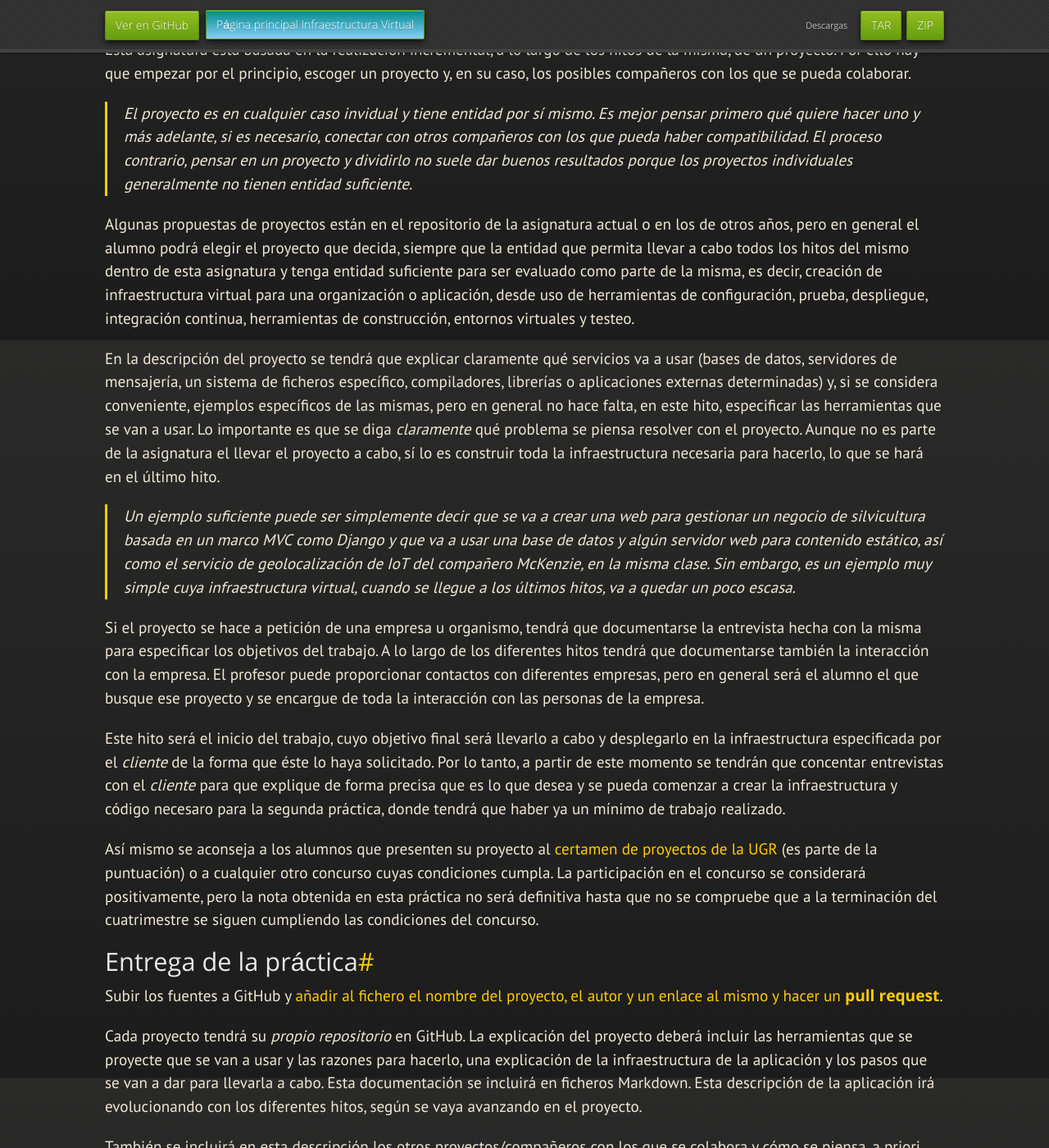
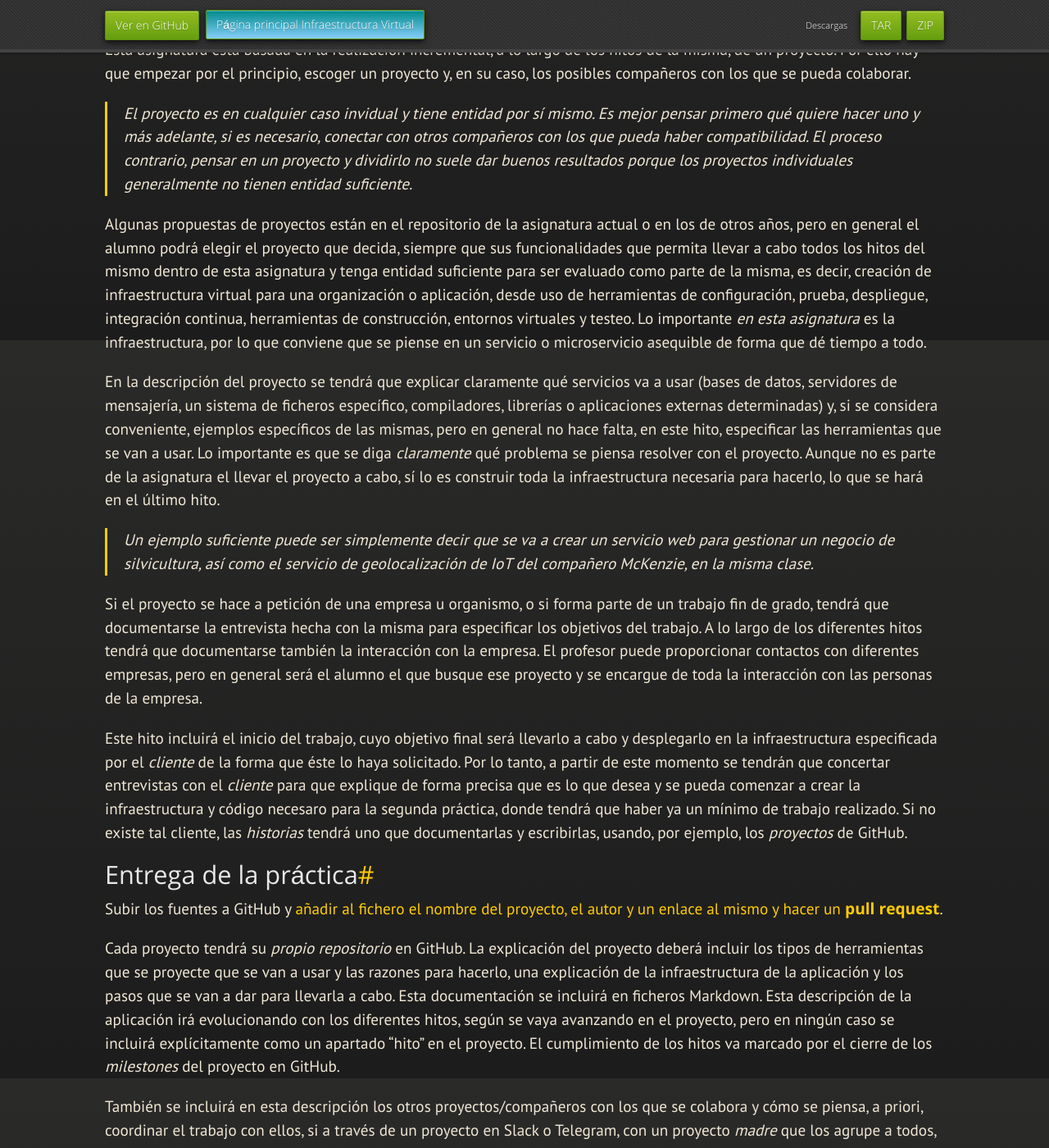
Before and after one commit to JJ/IV, a Jekyll site: the page built from documentos/proyecto/1.Infraestructura.md, in a window 1280 px wide and 1400 px high, scrolled down 485 px. Shown: the whole window at 82% size. Built offline with Jekyll 4.4.1, drawn with Linux system fonts in a browser that asks for light colours; nearby versions of some CDN libraries; some web fonts are replaced; our own code applies the rules of GitHub Pages for plain Markdown files; some of the changed text lies outside the part shown.

Commit message:
Sync documentos/proyecto/1.Infraestructura.md de master a gh-pages

```diff
--- a/documentos/proyecto/1.Infraestructura.md
+++ b/documentos/proyecto/1.Infraestructura.md
@@ -10,9 +10,10 @@ Descripción
 -----------------
 
 Se trata de pensar o elegir un proyecto que se irá elaborando durante el año,
-crear los hitos y organizar el trabajo en el
+creando los hitos para organizar el trabajo en el
 mismo. Lo esencial en este hito es entender qué tipo de proyectos se
-deben plantear para esta asignatura, describirlo correctamente en GitHub y documentar el proyecto elegido y los pasos que se van a dar
+deben plantear para esta asignatura, describirlo correctamente en el
+repositorio en GitHub y documentar el proyecto elegido y los pasos que se van a dar
 en el mismo.
 
 Prerrequisitos
@@ -25,8 +26,9 @@ Explicación
 ----------------
 
 Esta asignatura está basada en la realización incremental, a lo largo
-de los hitos de la misma, de un proyecto. Por ello hay que empezar por el principio, escoger un proyecto y, en su caso,
-los posibles compañeros con los que se pueda colaborar.
+de los hitos de la misma, de un proyecto. Por ello hay que empezar por
+el principio, escoger un proyecto y, en su caso, los posibles
+compañeros con los que se pueda colaborar.
 
 >El proyecto es en cualquier caso invidual y tiene entidad por sí
 >mismo. Es mejor pensar primero qué quiere hacer uno y más adelante,
@@ -38,13 +40,16 @@ los posibles compañeros con los que se pueda colaborar.
 Algunas
 propuestas de proyectos están en el
 repositorio de la asignatura actual o en los de otros años, pero en general
-el alumno podrá elegir el proyecto que decida, siempre que la entidad
+el alumno podrá elegir el proyecto que decida, siempre que sus funcionalidades
 que permita llevar a cabo todos los hitos del mismo dentro de
 esta asignatura y tenga entidad suficiente para ser
 evaluado como parte de la misma, es decir, creación de infraestructura
 virtual para una organización o aplicación, desde uso de herramientas de configuración,
 prueba, despliegue, integración continua, herramientas de
-construcción, entornos virtuales y testeo.
+construcción, entornos virtuales y testeo. Lo importante *en esta
+asignatura* es la infraestructura, por lo que conviene que se piense
+en un servicio o microservicio asequible de forma que dé tiempo a
+todo.
 
 En la descripción del proyecto se tendrá que explicar claramente qué
 servicios va a usar (bases de datos, servidores de mensajería, un
@@ -57,15 +62,14 @@ proyecto. Aunque no es parte de la asignatura el llevar el proyecto a
 cabo, sí lo es construir toda la infraestructura necesaria para
 hacerlo, lo que se hará en el último hito.
 
->Un ejemplo suficiente puede ser simplemente decir que se va a crear una
->web para gestionar un negocio de silvicultura basada en un marco MVC como Django y que va a usar una base de
->datos y algún servidor web para contenido estático, así como el
+>Un ejemplo suficiente puede ser simplemente decir que se va a crear
+>un servicio
+>web para gestionar un negocio de silvicultura, así como el
 >servicio de geolocalización de IoT del compañero McKenzie, en la
->misma clase. Sin embargo, es
->un ejemplo muy simple cuya infraestructura virtual, cuando se llegue
->a los últimos hitos, va a quedar un poco escasa.
+>misma clase.
 
-Si el proyecto se hace a petición de una empresa u organismo, tendrá
+Si el proyecto se hace a petición de una empresa u organismo, o si
+forma parte de un trabajo fin de grado, tendrá
 que documentarse la entrevista hecha con la misma para especificar los
 objetivos del trabajo. A lo largo de los diferentes hitos tendrá que
 documentarse también la interacción con la empresa. El profesor puede
@@ -73,50 +77,47 @@ proporcionar contactos con diferentes empresas, pero en general será
 el alumno el que busque ese proyecto y se encargue de toda la
 interacción con las personas de la empresa.
 
-Este hito será el inicio del trabajo, cuyo objetivo final será
+Este hito incluirá el inicio del trabajo, cuyo objetivo final será
 llevarlo a cabo y desplegarlo en la infraestructura especificada por
 el *cliente* de la forma que éste lo haya
 solicitado. Por lo tanto, a partir de este momento se tendrán que
-concentar entrevistas con el *cliente* para que explique de forma
+concertar entrevistas con el *cliente* para que explique de forma
 precisa que es lo que desea y se pueda comenzar a crear la
 infraestructura y código necesaro para la segunda práctica, donde
-tendrá que haber ya un mínimo de trabajo realizado.
+tendrá que haber ya un mínimo de trabajo realizado. Si no existe tal
+cliente, las *historias* tendrá uno que documentarlas y escribirlas,
+usando, por ejemplo, los *proyectos* de GitHub.
 
-Así mismo se aconseja a los alumnos que presenten su proyecto al
-[certamen de proyectos de la UGR](http://osl.ugr.es/bases-de-los-premios-a-proyectos-libres-de-la-ugr/)
-(es parte de la puntuación) o a cualquier
-otro concurso cuyas condiciones cumpla. La participación en el
-concurso se considerará positivamente, pero la nota obtenida en esta
-práctica no será definitiva hasta que no se compruebe que a la
-terminación del cuatrimestre se siguen cumpliendo las condiciones del
-concurso.
 
 Entrega de la práctica
 --------------------------------
 
 Subir los fuentes a GitHub y
-[añadir al fichero el nombre del proyecto, el autor y un enlace al mismo y hacer un **pull request**](https://github.com/JJ/IV16-17/practicas/1).
+[añadir al fichero el nombre del proyecto, el autor y un enlace al mismo y hacer un **pull request**](https://github.com/JJ/IV17-18/blob/master/proyecto/hito-1).
 
 Cada proyecto tendrá su *propio repositorio* en GitHub. La explicación
-del proyecto deberá incluir las herramientas que se proyecte que se van a
+del proyecto deberá incluir los tipos de herramientas que se proyecte que se van a
 usar y las razones para hacerlo, una explicación de la infraestructura
 de la aplicación y los pasos que se van a dar para llevarla a cabo. Esta documentación se incluirá
 en ficheros Markdown. Esta descripción de la
 aplicación irá evolucionando con los diferentes hitos, según se vaya
-avanzando en el proyecto.
+avanzando en el proyecto, pero en ningún caso se incluirá
+explícitamente como un apartado "hito" en el proyecto. El cumplimiento
+de los hitos va marcado por el cierre de los *milestones* del proyecto
+en GitHub.
 
 También se incluirá en esta descripción los otros proyectos/compañeros
 con los que se colabora y cómo se piensa, a priori, coordinar el
-trabajo con ellos, si a través de un proyecto en Slack, con un
+trabajo con ellos, si a través de un proyecto en Slack o Telegram, con un
 proyecto *madre* que los agrupe a todos, o cualquier otro método de
 colaboración que se piense usar.
 
 Si se quiere incluir
 material adicional *externo* al proyecto, pero que puede ser útil para
 complementar la entrega de la práctica, por ejemplo capturas de
-pantalla de la configuración del repositorio, se aconseja que se haga una
-rama con el nombre del hito, por ejemplo `hito1` y se indique en la
-entrega de la práctica con un enlace a la misma.
+pantalla de la configuración del repositorio, se aconseja que se
+activen las páginas de GitHub y se incluya ese material en el
+directorio correspondiente.
 
 Valoración
 --------------
@@ -139,11 +140,10 @@ puntuación será:
 * 2 puntos: concedidos por originalidad de la aplicación, muestras de
   algún avance en la realización de la misma, grado de
   terminación, utilidad para la asignatura, cantidad de trabajo
-  invertido, participación en el certamen de proyectos de la UGR
-  organizado por la OSL.
+  invertido.
 
   Si el repositorio no existe, no tiene la licencia de software libre
-  correcta, tiene algún error, no se ha hecho pull request
+  correcta, tiene algún error, no se ha hecho *pull request*
   correctamente o no están los fuentes publicados, *la práctica estará
   suspensa*. Si no se han alcanzado los objetivos indicados o no se ha
   superado el hito 0, no se evaluará hasta que se haya superado.
```
